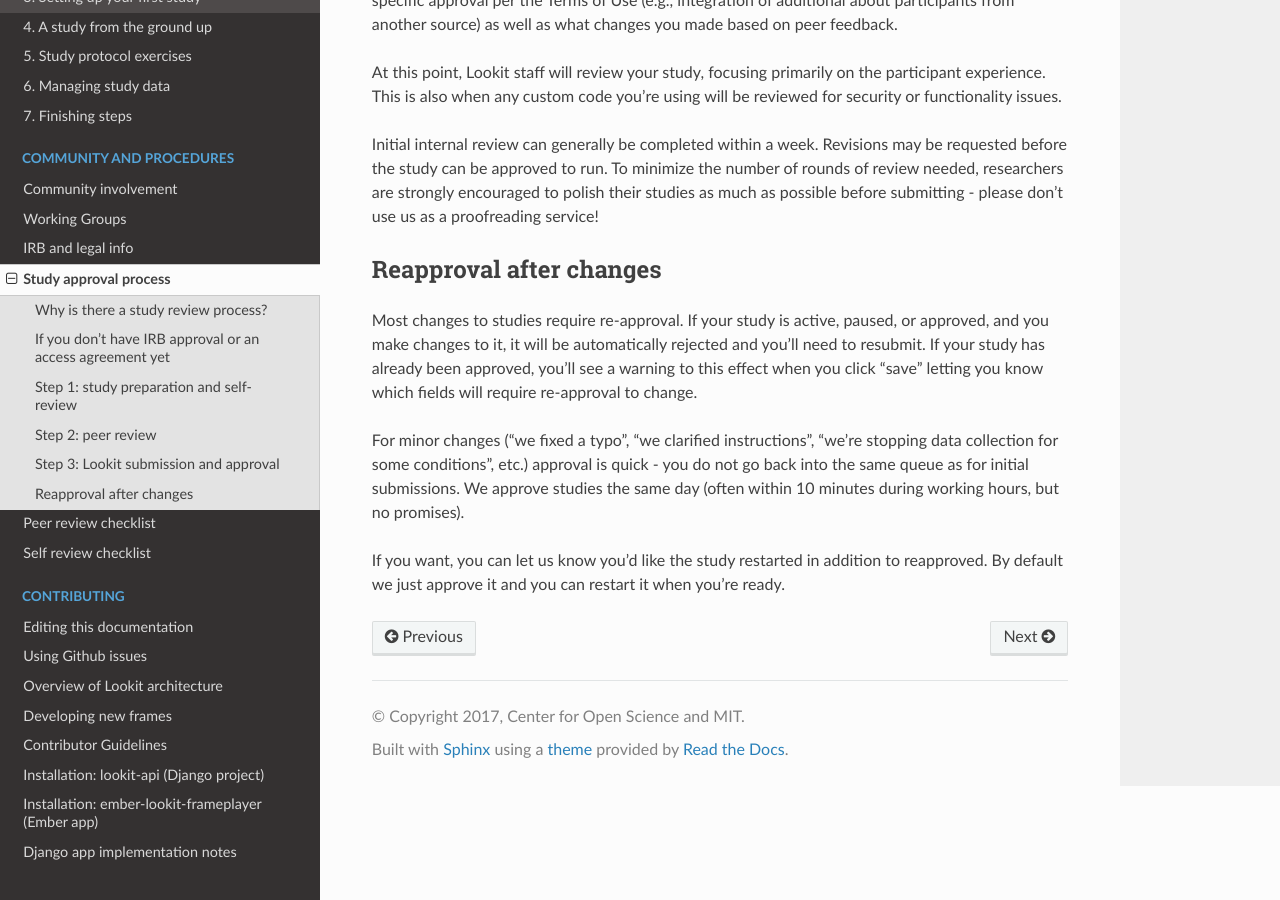
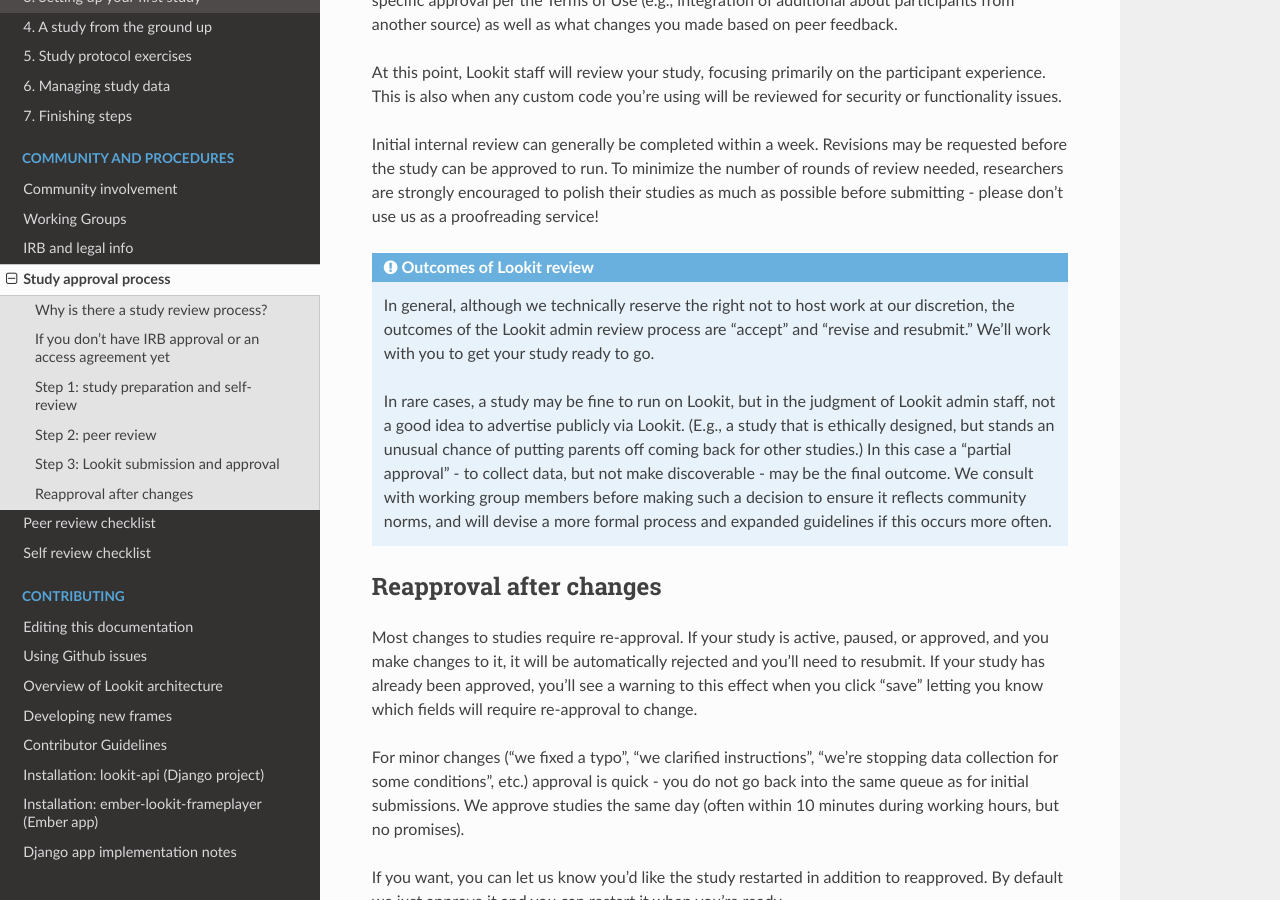
Before and after one commit to lookit/lookit-docs, a Sphinx documentation site: the page built from docs/source/community-study-approval-process.rst, in a window 1280 px wide and 900 px high, scrolled down 1955 px. Built offline with Sphinx 7.4.7 and the Read the Docs theme 2.0.0, drawn with Linux system fonts in a browser that asks for light colours.

Commit message:
add possibility of "approved but nondiscoverable" review outcome

```diff
--- a/docs/source/community-study-approval-process.rst
+++ b/docs/source/community-study-approval-process.rst
@@ -85,6 +85,22 @@
 strongly encouraged to polish their studies as much as possible
 before submitting - please don’t use us as a proofreading service!
 
+.. admonition:: Outcomes of Lookit review
+
+   In general, although we technically reserve the right not to host work at our
+   discretion, the outcomes of the Lookit admin review process are "accept" and
+   "revise and resubmit." We'll work with you to get your study ready to go.
+
+   In rare cases, a study may be fine to run on Lookit, but in the judgment of Lookit
+   admin staff, not a good idea to advertise publicly via Lookit. (E.g., a study that is
+   ethically designed, but stands an unusual chance of putting parents off coming back for
+   other studies.) In this case a "partial
+   approval" - to collect data, but not make discoverable - may be the final outcome. We
+   consult with working group members before making such a decision to ensure it reflects
+   community norms, and will devise a more formal process and expanded guidelines if this
+   occurs more often.
+
+
 Reapproval after changes
 ======================================
 
```
